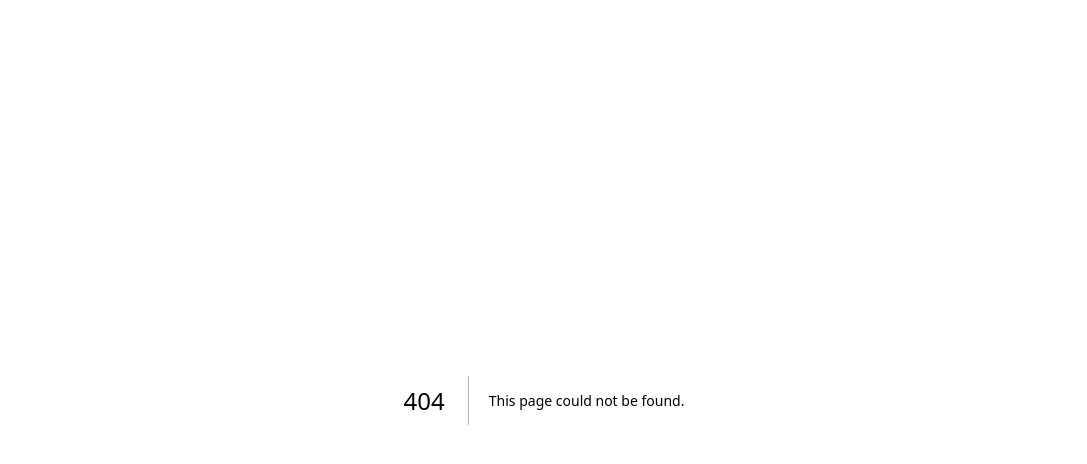
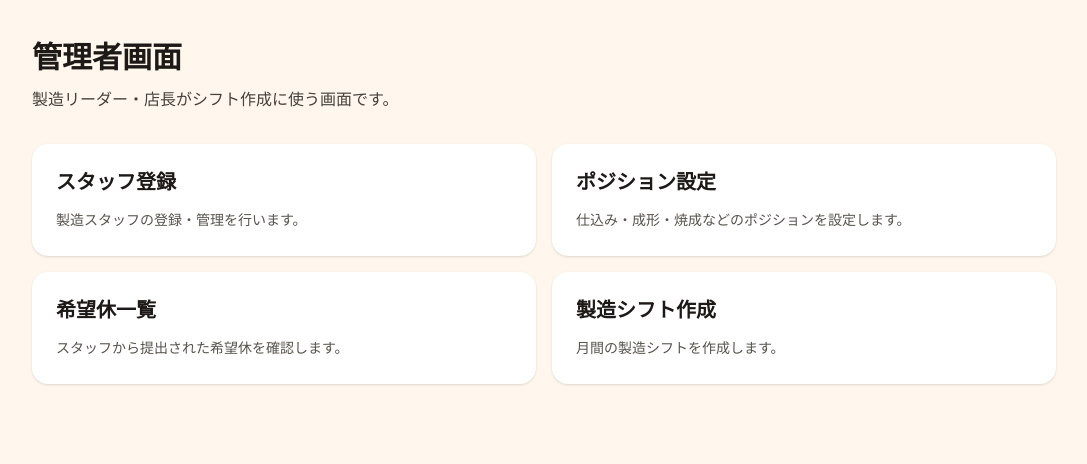
Before and after one commit to watanabe750/bakery-shift, a Next.js app: page /admin in a window 1280 px wide. Before the commit this address had no page. Shown: the top 464 px of the page, without its empty margins (96-1183 px from the left). Built offline with nearby package versions, Linux system fonts and the light colour scheme.

Commit message:
Add initial page routing

```diff
--- /dev/null
+++ b/src/app/admin/day-off-requests/page.tsx
@@ -0,0 +1,12 @@
+export default function AdminDayOffRequestsPage() {
+    return (
+      <main className="min-h-screen bg-orange-50 px-6 py-10 text-stone-900">
+        <div className="mx-auto max-w-5xl">
+          <h1 className="text-3xl font-bold">希望休一覧</h1>
+          <p className="mt-3 text-stone-700">
+            スタッフから提出された希望休を確認する画面です。
+          </p>
+        </div>
+      </main>
+    );
+  }
--- /dev/null
+++ b/src/app/admin/page.tsx
@@ -0,0 +1,52 @@
+import Link from "next/link";
+
+const adminLinks = [
+  {
+    href: "/admin/staff",
+    label: "スタッフ登録",
+    description: "製造スタッフの登録・管理を行います。",
+  },
+  {
+    href: "/admin/positions",
+    label: "ポジション設定",
+    description: "仕込み・成形・焼成などのポジションを設定します。",
+  },
+  {
+    href: "/admin/day-off-requests",
+    label: "希望休一覧",
+    description: "スタッフから提出された希望休を確認します。",
+  },
+  {
+    href: "/admin/shifts",
+    label: "製造シフト作成",
+    description: "月間の製造シフトを作成します。",
+  },
+];
+
+export default function AdminPage() {
+  return (
+    <main className="min-h-screen bg-orange-50 px-6 py-10 text-stone-900">
+      <div className="mx-auto max-w-5xl">
+        <h1 className="text-3xl font-bold">管理者画面</h1>
+        <p className="mt-3 text-stone-700">
+          製造リーダー・店長がシフト作成に使う画面です。
+        </p>
+
+        <div className="mt-8 grid gap-4 md:grid-cols-2">
+          {adminLinks.map((link) => (
+            <Link
+              key={link.href}
+              href={link.href}
+              className="rounded-2xl bg-white p-6 shadow-sm transition hover:shadow-md"
+            >
+              <h2 className="text-xl font-bold">{link.label}</h2>
+              <p className="mt-3 text-sm leading-6 text-stone-600">
+                {link.description}
+              </p>
+            </Link>
+          ))}
+        </div>
+      </div>
+    </main>
+  );
+}
--- /dev/null
+++ b/src/app/admin/positions/page.tsx
@@ -0,0 +1,12 @@
+export default function AdminPositionsPage() {
+    return (
+      <main className="min-h-screen bg-orange-50 px-6 py-10 text-stone-900">
+        <div className="mx-auto max-w-5xl">
+          <h1 className="text-3xl font-bold">ポジション設定</h1>
+          <p className="mt-3 text-stone-700">
+            仕込み・成形・焼成などのポジションを設定する画面です。
+          </p>
+        </div>
+      </main>
+    );
+  }
--- /dev/null
+++ b/src/app/admin/shifts/page.tsx
@@ -0,0 +1,12 @@
+export default function AdminShiftsPage() {
+    return (
+      <main className="min-h-screen bg-orange-50 px-6 py-10 text-stone-900">
+        <div className="mx-auto max-w-5xl">
+          <h1 className="text-3xl font-bold">製造シフト作成</h1>
+          <p className="mt-3 text-stone-700">
+            名前 × 日付の表で、製造スタッフの担当ポジションを作成する画面です。
+          </p>
+        </div>
+      </main>
+    );
+  }
--- /dev/null
+++ b/src/app/admin/staff/page.tsx
@@ -0,0 +1,12 @@
+export default function AdminStaffPage() {
+    return (
+      <main className="min-h-screen bg-orange-50 px-6 py-10 text-stone-900">
+        <div className="mx-auto max-w-5xl">
+          <h1 className="text-3xl font-bold">スタッフ登録</h1>
+          <p className="mt-3 text-stone-700">
+            製造スタッフの登録・一覧表示を行う画面です。
+          </p>
+        </div>
+      </main>
+    );
+  }
--- /dev/null
+++ b/src/app/staff/my-shift/page.tsx
@@ -0,0 +1,12 @@
+export default function MyShiftPage() {
+    return (
+      <main className="min-h-screen bg-orange-50 px-6 py-10 text-stone-900">
+        <div className="mx-auto max-w-5xl">
+          <h1 className="text-3xl font-bold">自分のシフト</h1>
+          <p className="mt-3 text-stone-700">
+            公開された自分の製造シフトを確認する画面です。
+          </p>
+        </div>
+      </main>
+    );
+  }
--- /dev/null
+++ b/src/app/staff/request-days-off/page.tsx
@@ -0,0 +1,12 @@
+export default function RequestDaysOffPage() {
+    return (
+      <main className="min-h-screen bg-orange-50 px-6 py-10 text-stone-900">
+        <div className="mx-auto max-w-5xl">
+          <h1 className="text-3xl font-bold">希望休提出</h1>
+          <p className="mt-3 text-stone-700">
+            スタッフが希望休を提出する画面です。
+          </p>
+        </div>
+      </main>
+    );
+  }
```
Also changed, not shown: src/app/staff/page.tsx (added).
